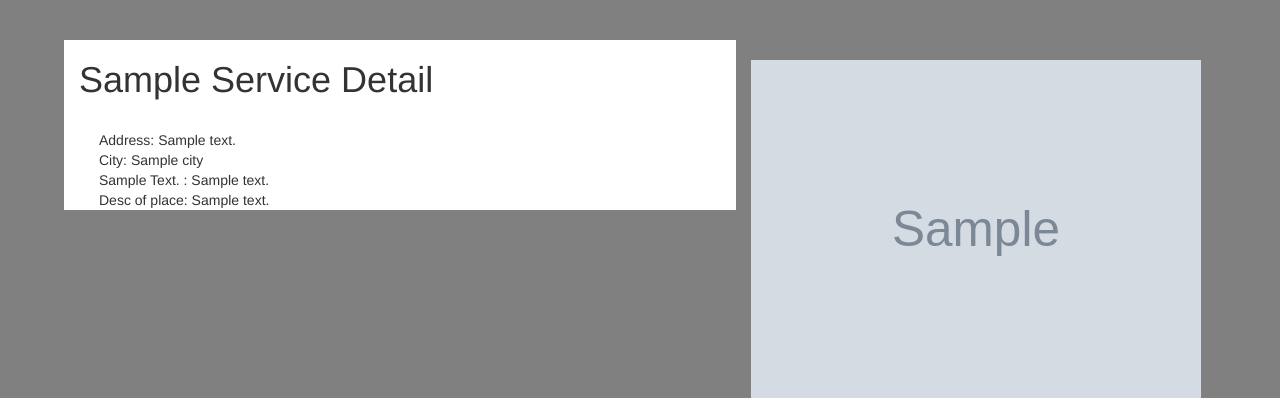
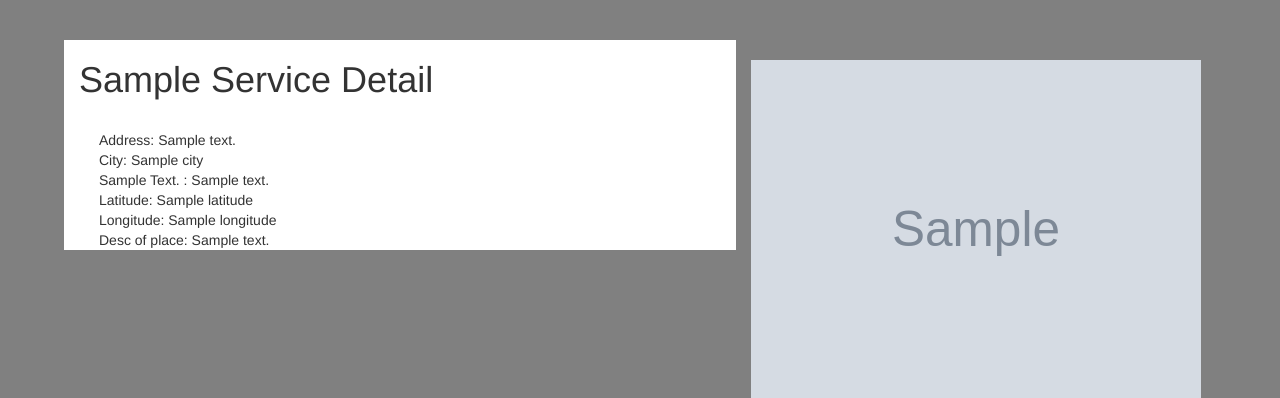
Before and after one commit to rickmccasker/IFB299, a Django app: template smartcity299/templates/details.html in a window 1280 px wide. Shown: the part 52-450 px from the top of the page. Run offline with Django 3.2, Linux system fonts and the light colour scheme; the template is opened without the code that fills it: most values are stand-ins (such as "Sample title", 1, 10 or a date in 2020); grey boxes marked "Sample" are stand-in pictures; parts of the project's set-up code (start-up, migrations or seed data) failed here and were passed over; some libraries are stand-ins or nearby versions.

Commit message:
Items now showing address and adjusted details for latlong

```diff
--- a/smartcity299/static/javascript/maps.js
+++ b/smartcity299/static/javascript/maps.js
@@ -113,8 +113,8 @@ function panMap() {
 
 
 //Single stuff
-function createSingleMarker(latitude, longitude, name) {
-    alert("ASD");
+function createSingleMarker(latitude, longitude, name, address) {
+    alert(name);
     var location = { lat: latitude, lng: longitude }
     var marker = new google.maps.Marker({
         map: map,
@@ -122,7 +122,7 @@ function createSingleMarker(latitude, longitude, name) {
     });
 
     google.maps.event.addListener(marker, 'click', function () {
-        infowindow.setContent(name);
+        infowindow.setContent(name + "<br>" + address);
         infowindow.open(map, this);
     });
 }
--- a/smartcity299/templates/details.html
+++ b/smartcity299/templates/details.html
@@ -7,8 +7,6 @@
     </script>
     <title>{{serviceDetails.name|title}}</title>
     <link rel="stylesheet" type="text/css" href="{% static 'css\searchDetails.css' %}">
-    <script type="text/javascript" src="{% static 'javascript/maps.js' %}"></script>
-    <script src="https://maps.googleapis.com/maps/api/js?key=AIzaSyAcH76SKD-GzqVJquVjdnn6sxxp-WgViOg&libraries=places"></script>
 {% endblock %}
 
 {% block content %}
@@ -24,10 +22,20 @@
                     {% endif %}
                     City: {{serviceDetails.city}} <br />
                     {% for detail in serviceDetails %}
-                        {% if detail != "city" and detail != "desc" and detail != "name" and detail != "usertype" and detail != "id" and detail != "address" %}
+                        {% if detail != "city" and detail != "desc" and detail != "name" and detail != "usertype" and detail != "id" and detail != "address" and detail != "latitude" and detail != "longitude" %}
                             <span>{{detail|title}} : {{serviceDetails|get_model_val:detail}}</span><br />
                         {% endif %}
                     {% endfor %}
+                    {% if serviceDetails.latitude %}
+                        Latitude: {{serviceDetails.latitude}} <br />
+                    {% else %}
+                        Latitude: Undefined <br />
+                    {% endif %}
+                    {% if serviceDetails.longitude %}
+                        Longitude: {{serviceDetails.longitude}} <br />
+                    {% else %}
+                        Longitude: Undefined <br />
+                    {% endif %}
                     {% if serviceDetails.desc %}
                         Desc of place: {{serviceDetails.desc}} <br />
                     {% endif %}
@@ -42,15 +50,18 @@
                 <img src="{{ STATIC_URL }}/static/images/serviceImg/{{serviceDetails.name}}.jpg/" onerror="this.src='{{ STATIC_URL}}/static/images/serviceImg/404.jpg/'" />
                 {% endif %}
                 <div id="map">
+                    <script type="text/javascript" src="{% static 'javascript/maps.js' %}"></script>
+                    <script src="https://maps.googleapis.com/maps/api/js?key=AIzaSyAcH76SKD-GzqVJquVjdnn6sxxp-WgViOg&libraries=places"></script>
                     <script>
                         alert("{{serviceDetails.latitude}}");
                         var latitude = Number("{{serviceDetails.latitude}}");
                         var longitude = Number("{{serviceDetails.longitude}}");
                         var name = "{{serviceDetails.name|title}}";
+                        var address = "{{serviceDetails.address}}";
                         //Must accept array of db results too when implemented in resultSet
                         //initMapSingle(latitude, longitude, name);
                         initMap(latitude, longitude);
-                        createSingleMarker(latitude, longitude, name);
+                        createSingleMarker(latitude, longitude, name, address);
                         //This is simply for testings sake
                         //Add a for loop for all entries in service details dict and create a marker for each
                     </script>
--- a/smartcity299/templates/results.html
+++ b/smartcity299/templates/results.html
@@ -51,7 +51,8 @@
                             var latitude = Number("{{values.latitude}}");
                             var longitude = Number("{{values.longitude}}");
                             var name = "{{values.name|title}}";
-                            createSingleMarker(latitude, longitude, name)
+                            var address = "{{values.address}}";
+                            createSingleMarker(latitude, longitude, name, address)
                         "{% endfor %}"
                     </script>
                 </div>
```
